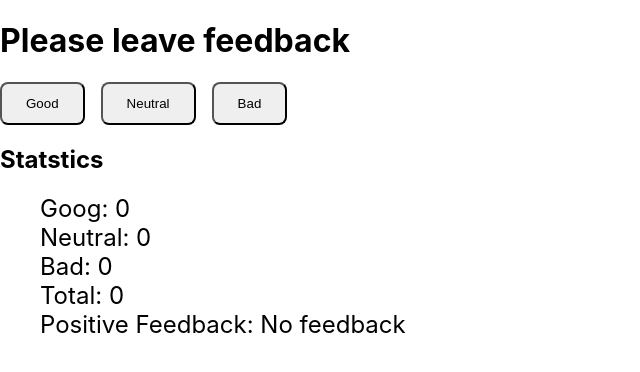
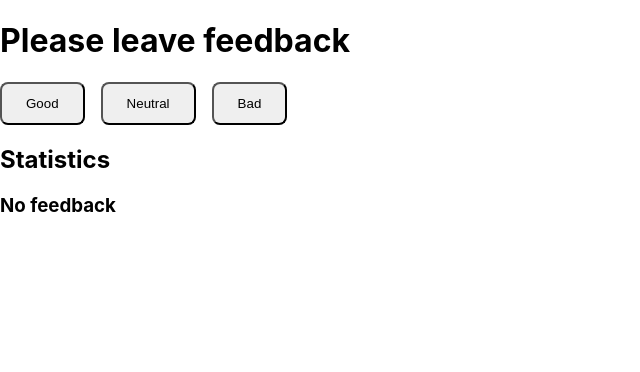
Before and after one commit to olehpetrovasyliev/goit-react-hw-02-feedback, a React (Create React App) app: page / in a window 1280 px wide. Shown: the top 372 px of the page, without its empty margins (0-640 px from the left). Built offline with nearby package versions, Linux system fonts and the light colour scheme.

Commit message:
task 4 (3 not done yet)

```diff
--- a/src/components/Feedback/Feedback.jsx
+++ b/src/components/Feedback/Feedback.jsx
@@ -61,7 +61,9 @@ export class Feedback extends Component {
             Bad
           </StyledButton>
         </FlexWrapper>
-        <h2>Statstics</h2>
+        <h2>Statistics</h2>
+        <div>
+          {this.total > 0 ? (
             <StatsInfoList key={crypto.randomUUID()}>
               <StatsInfoItem key={crypto.randomUUID()}>
                 Goog: {this.state.good}
@@ -77,11 +79,13 @@ export class Feedback extends Component {
               </StatsInfoItem>
               <StatsInfoItem key={crypto.randomUUID()}>
                 Positive Feedback:
-            {this.total !== 0
-              ? ' ' + ((this.state.good / this.total) * 100).toFixed(0) + ' %'
-              : ' No feedback'}
+                {((this.state.good / this.total) * 100).toFixed(0) + '%'}
               </StatsInfoItem>
             </StatsInfoList>
+          ) : (
+            <h3>No feedback</h3>
+          )}
+        </div>
       </>
     );
   }
```
Lines whose indentation alone changed are shown as unchanged.
